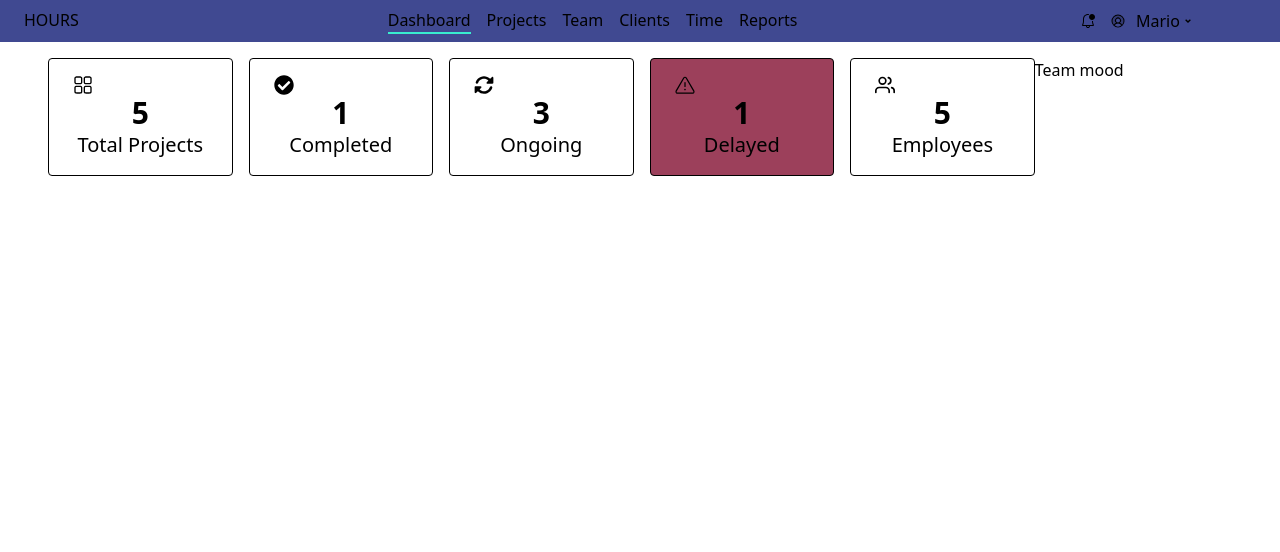
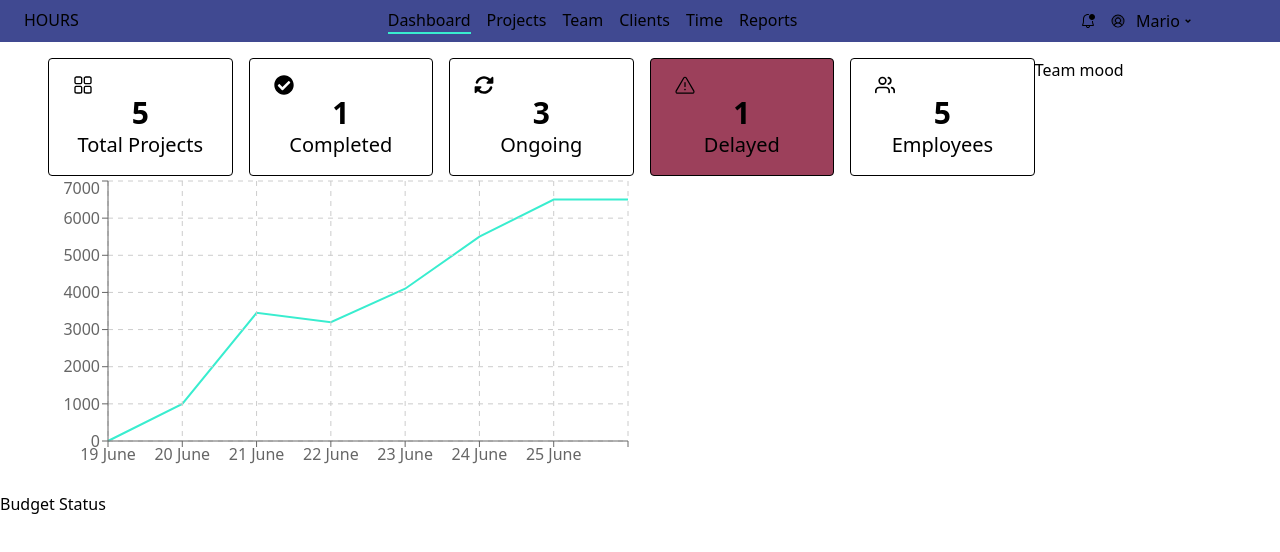
Before and after one commit to sarb001/Project-Manager-Dashboard, a React (Vite) app: page / in a window 1280 px wide. Shown: the top 552 px of the page. Built offline with nearby package versions, Linux system fonts and the light colour scheme.

Commit message:
line chart - first implemented

```diff
--- a/src/components/Dashboard.jsx
+++ b/src/components/Dashboard.jsx
@@ -3,6 +3,7 @@ import { FaCheckCircle } from "react-icons/fa";
 import { FaRotate } from "react-icons/fa6";
 import { GoAlert } from "react-icons/go";
 import { FiUsers } from "react-icons/fi";
+import LineCharts from "./LineChart";
 
 export const Dashboard = () => {
 
@@ -18,6 +19,7 @@ export const Dashboard = () => {
         <>
             <div className="px-12 py-4 grid grid-cols-[5fr_1fr]">
 
+            <div>
                 <div className="grid grid-cols-5 gap-4 ">
                     {Cards?.map(i => {
                         return (
@@ -31,12 +33,20 @@ export const Dashboard = () => {
                         )
                     })}
                 </div>
+                <div>
+                    <LineCharts />
+                </div>
+            </div>
 
                 <div className="grid ">
                     <span> Team mood </span>
                 </div>
 
             </div>
+
+            <div>
+                <h3> Budget Status </h3>
+            </div>
         </>
     )
 }
--- /dev/null
+++ b/src/components/LineChart.jsx
@@ -0,0 +1,56 @@
+
+
+import {ResponsiveContainer , LineChart ,CartesianGrid ,XAxis  ,YAxis ,Tooltip ,Legend ,Line } from 'recharts';
+
+const LineCharts = () => {
+
+    const data = [
+        {
+          "name": "19 June",
+          "uv": 0,
+        },
+        {
+          "name": "20 June",
+          "uv": 1000,
+        },
+        {
+          "name": "21 June",
+          "uv": 3450,
+        },
+        {
+          "name": "22 June",
+          "uv": 3200,
+        },
+        {
+          "name": "23 June",
+          "uv": 4100,
+        },
+        {
+          "name": "24 June",
+          "uv": 5500,
+        },
+        {
+          "name" : "25 June",
+          "uv": 6500,
+        },
+        {
+
+          "uv": 6500,
+        }
+      ]
+
+    return (
+        <>
+           <LineChart width={600} height={300} data={data} margin={{ top: 5, right: 20, bottom: 5, left: 0 }}>
+                <Line type = "linear" dataKey="uv" stroke = "#39edcf"  strokeWidth={2} dot = {0} />
+                <CartesianGrid stroke="#ccc" strokeDasharray="5 5" />
+                <XAxis dataKey = "name" />
+                <YAxis  domain={[0,7000]}
+                ticks={[0,1000,2000,3000,4000,5000,6000,7000]}
+                />
+           </LineChart>
+        </>
+    )
+}
+
+export default LineCharts
```
